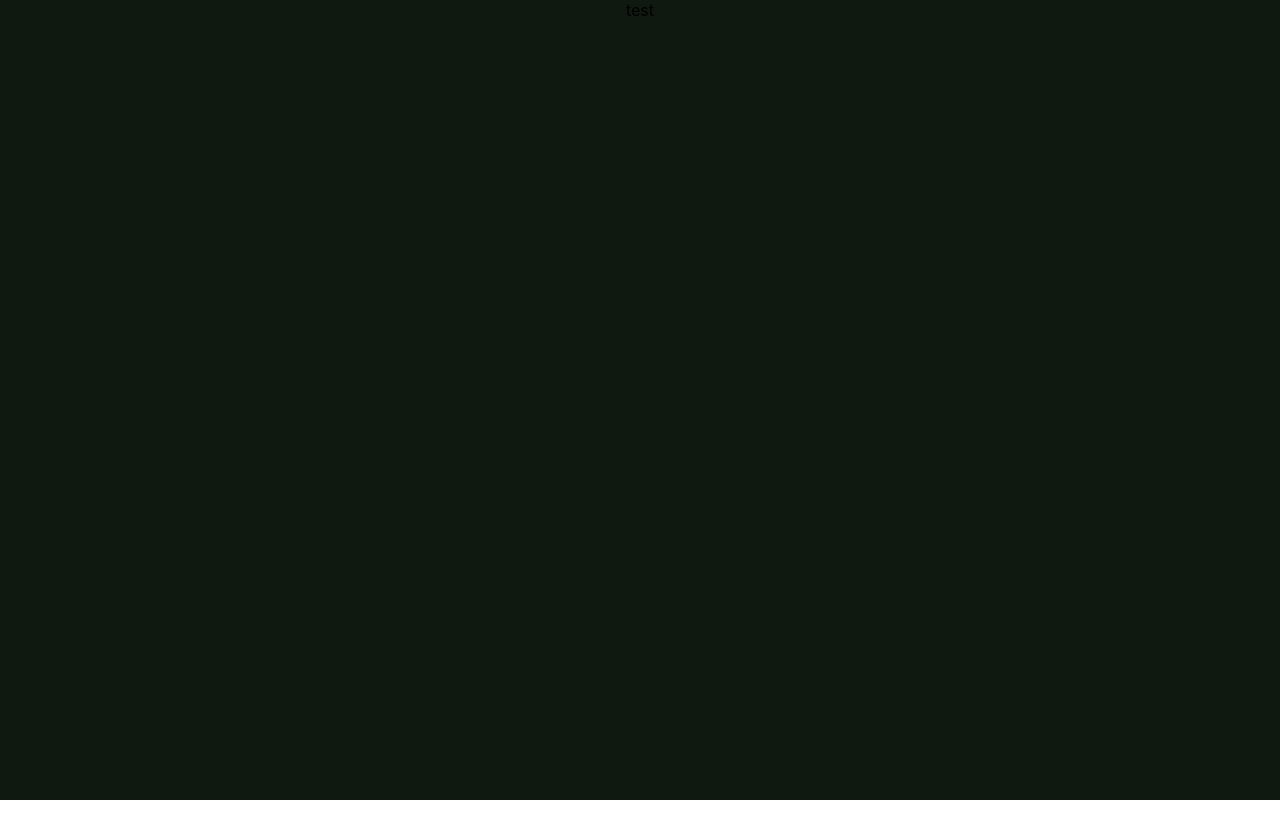
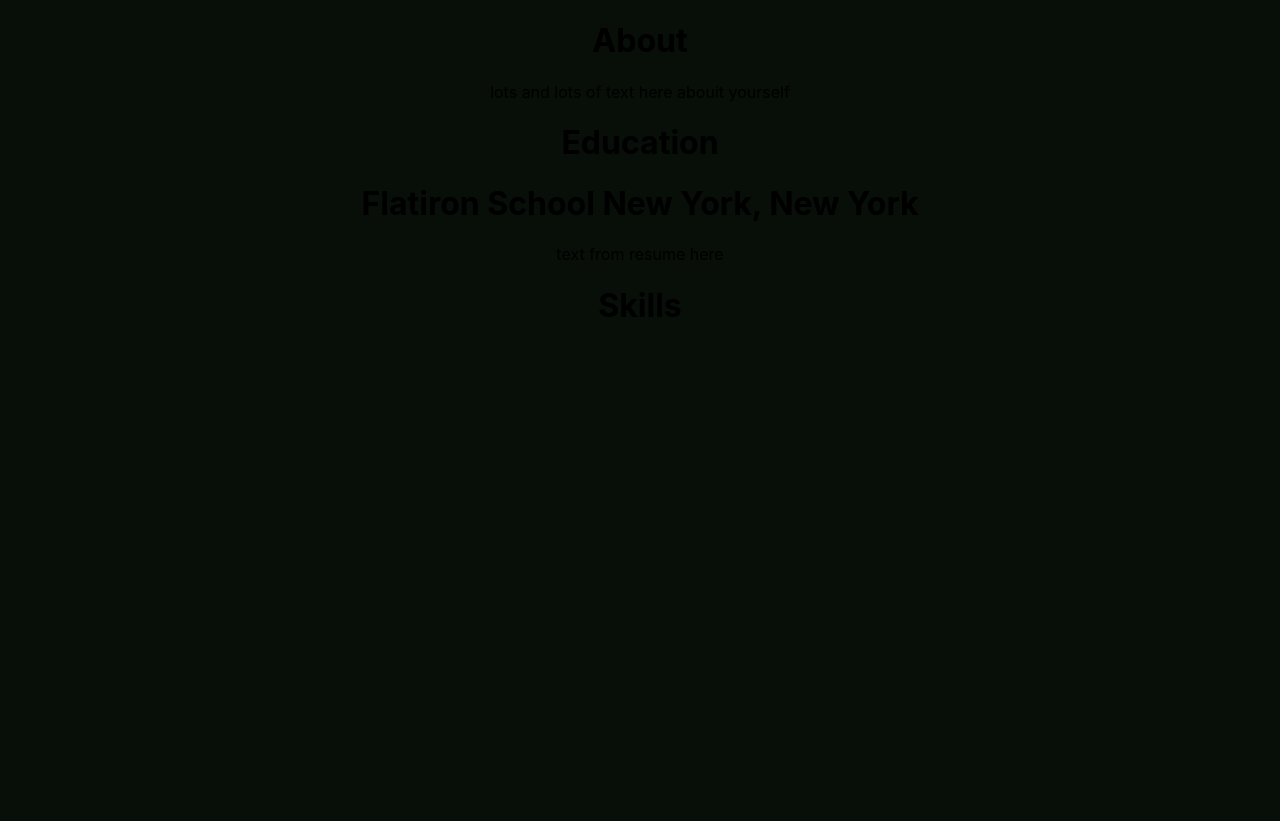
Before and after one commit to G3o-R/gerardo-rapeta-portfolio-site, a React (Create React App) app: page /About in a window 1280 px wide. Before the commit the page ends 800 px from the top, so only its background shows below. Built offline with nearby package versions, Linux system fonts and the light colour scheme.

Commit message:
building AboutPage

```diff
--- a/src/components/pages/AboutPage.js
+++ b/src/components/pages/AboutPage.js
@@ -1,10 +1,47 @@
-import { About } from "../../styles/PageStyles/AboutPageStyles"
+import {
+  About,
+  AboutMeContainer,
+  AboutMeWrapper,
+  EducationContainer,
+  EducationWrapper,
+  HeaderContainer,
+  HeaderWrapper,
+  LanguagesColumnContainer,
+  TechnicalSkillsContainer,
+  TechnicalSkillsWrapper,
+} from "../../styles/PageStyles/AboutPageStyles";
 
-export default function AboutPage(){
-
-    return (
-        <About>
-            test
-        </About>
-    )
+export default function AboutPage() {
+  return (
+    <About>
+      <HeaderWrapper>
+        <HeaderContainer className="About"> <h1>About</h1></HeaderContainer>
+      </HeaderWrapper>
+      <AboutMeWrapper>
+        <AboutMeContainer>
+          <p> lots and lots of text here abouit yourself</p>
+        </AboutMeContainer>
+      </AboutMeWrapper>
+      <HeaderWrapper>
+        <HeaderContainer className="Education"> <h1>Education</h1></HeaderContainer>
+      </HeaderWrapper>
+      <EducationWrapper>
+        <EducationContainer>
+            <h1>Flatiron School New York, New York</h1>
+            <p>text from resume here</p>
+        </EducationContainer>
+      </EducationWrapper>
+      <HeaderWrapper>
+        <HeaderContainer className="Skills"> <h1>Skills</h1></HeaderContainer>
+      </HeaderWrapper>
+      <TechnicalSkillsWrapper>
+        <TechnicalSkillsContainer>
+            <LanguagesColumnContainer>
+                {/* svgs would be here like JS Ruby Python etc */}
+            </LanguagesColumnContainer>
+            {/* here you would write other skills */}
+        </TechnicalSkillsContainer>
+      </TechnicalSkillsWrapper>
+    </About>
+  );
 }
--- a/src/styles/App.css
+++ b/src/styles/App.css
@@ -1,6 +1,6 @@
 .App {
   text-align: center;
-  background-color: #0f190f;
+  background-color: #080e08;
   min-height: 100vh;
   width: 100%;
 }
--- a/src/styles/PageStyles/AboutPageStyles.js
+++ b/src/styles/PageStyles/AboutPageStyles.js
@@ -3,3 +3,45 @@ import styled from "styled-components";
 export const About = styled.div`
 
 `;
+
+export const AboutMeWrapper = styled.div`
+
+    p{
+
+    }
+`;
+
+export const AboutMeContainer = styled.div`
+
+`;
+
+export const HeaderWrapper = styled.div`
+
+`;
+
+export const HeaderContainer = styled.div`
+
+    h1{
+
+    }
+`;
+
+export const EducationWrapper = styled.div`
+
+`;
+
+export const EducationContainer = styled.div`
+
+`;
+
+export const TechnicalSkillsWrapper = styled.div`
+
+`;
+
+export const TechnicalSkillsContainer = styled.div`
+
+`;
+
+export const LanguagesColumnContainer = styled.div`
+
+`;
--- a/src/styles/index.css
+++ b/src/styles/index.css
@@ -5,6 +5,7 @@ body {
     sans-serif;
   -webkit-font-smoothing: antialiased;
   -moz-osx-font-smoothing: grayscale;
+  background-color: #080e08;
 }
 
 code {
```
